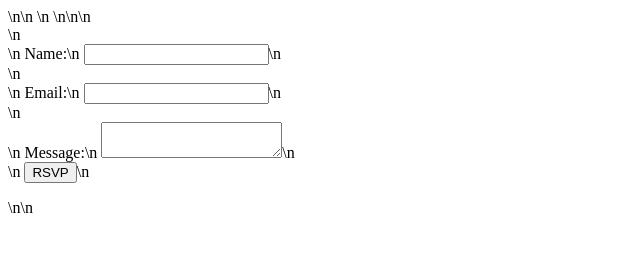
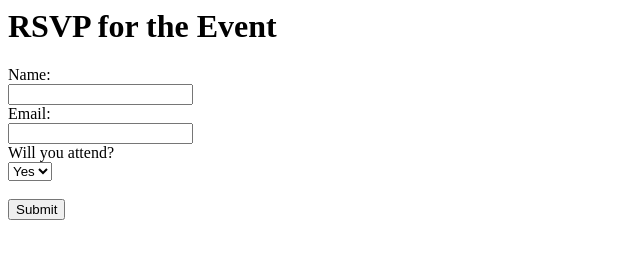
Before and after one commit to ASchickner/S1-Retreat, a plain HTML site: page index.html in a window 1280 px wide. Shown: the whole page, without its empty margins (0-640 px from the left). Drawn offline with Linux system fonts and the light colour scheme.

Commit message:
Update index.html with complete working RSVP form

```diff
--- a/index.html
+++ b/index.html
@@ -1 +1,20 @@
-<html>\n<head>\n    <link rel="stylesheet" href="styles.css">\n    <script src="script.js"></script>\n</head>\n<body>\n    <form action="https://formspree.io/f/xzdkgobb" method="POST">\n        <div>\n            <label for="name">Name:</label>\n            <input type="text" id="name" name="name" required>\n        </div>\n        <div>\n            <label for="email">Email:</label>\n            <input type="email" id="email" name="email" required>\n        </div>\n        <div>\n            <label for="message">Message:</label>\n            <textarea id="message" name="message" required></textarea>\n        </div>\n        <button type="submit">RSVP</button>\n    </form>\n</body>\n</html>
+<html>
+<head>
+    <title>RSVP Form</title>
+</head>
+<body>
+    <h1>RSVP for the Event</h1>
+    <form action="https://formspree.io/f/xwkyzqne" method="POST">
+        <label for="name">Name:</label><br>
+        <input type="text" id="name" name="name" required><br>
+        <label for="email">Email:</label><br>
+        <input type="email" id="email" name="email" required><br>
+        <label for="attendance">Will you attend?</label><br>
+        <select id="attendance" name="attendance">
+            <option value="yes">Yes</option>
+            <option value="no">No</option>
+        </select><br><br>
+        <input type="submit" value="Submit">
+    </form>
+</body>
+</html>
```
